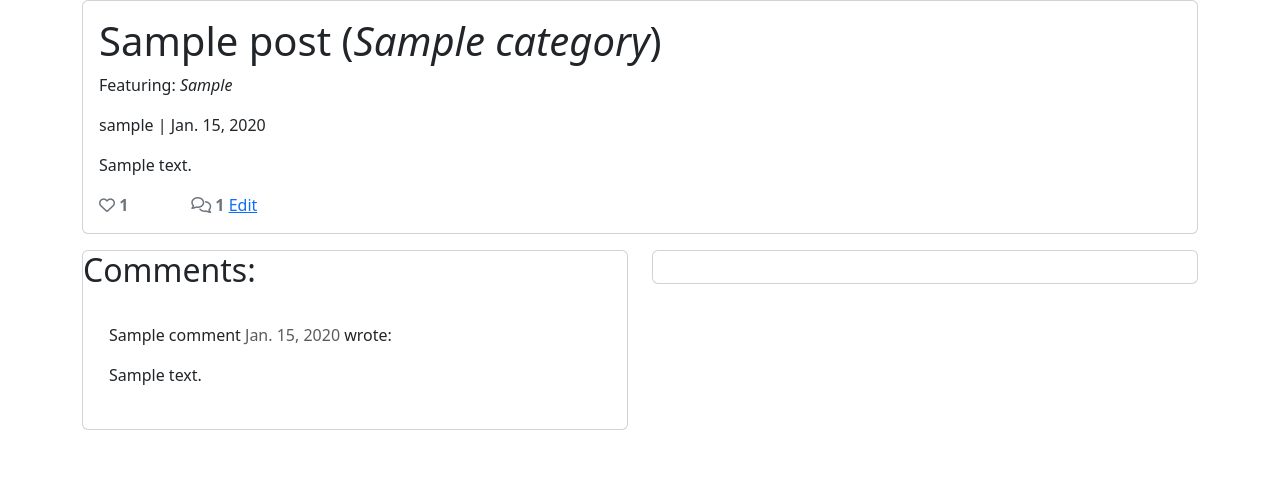
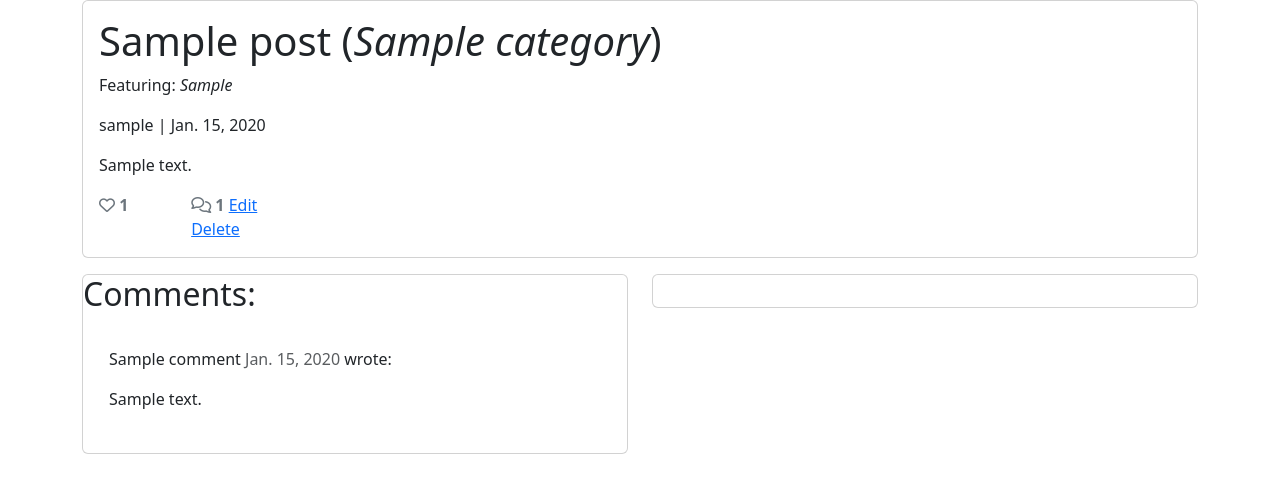
Before and after one commit to Lornavav/The-Big-Stream-Theory, a Django app: a page that uses templates/base.html in a window 1280 px wide. Shown: the part 72-552 px from the top of the page. Run offline with Django 3.2, Linux system fonts and the light colour scheme; tables that the repository leaves empty hold one stand-in row (values such as "Sample post"); some libraries are stand-ins or nearby versions.

Commit message:
Add view, template ad URL to delete a post

```diff
--- a/blog/urls.py
+++ b/blog/urls.py
@@ -8,7 +8,8 @@ urlpatterns = [
     path('articles/', views.PostList.as_view(), name='articles'),
     path('add_post/', views.CreateArticle.as_view(), name='add_post'),
     path('profile/', views.profile, name='profile'),
-    path('articles/edit/<slug:slug>/', views. EditPost.as_view(), name='edit_post'),
+    path('articles/edit/<slug:slug>/', views.EditPost.as_view(), name='edit_post'),
+    path('articles/<slug:slug>/delete/', views.DeletePost.as_view(), name='delete_post'),
     path('<slug:slug>/', views.PostDetail.as_view(), name='article_detail'),
     path('like/<slug:slug>', views.PostLike.as_view(), name='post_like'),
 ]
--- a/blog/views.py
+++ b/blog/views.py
@@ -1,6 +1,6 @@
 from django.shortcuts import render, get_object_or_404, reverse, redirect
 from django.views import generic, View
-from django.views.generic import ListView, CreateView, DetailView, UpdateView
+from django.views.generic import ListView, CreateView, DeleteView, UpdateView
 from django.urls import reverse_lazy
 from django.http import HttpResponseRedirect
 from django.contrib.auth.mixins import LoginRequiredMixin, UserPassesTestMixin
@@ -191,3 +191,15 @@ class EditPost(SuccessMessageMixin, UpdateView):
     template_name = 'edit_post.html'
     success_message = 'The article was edited successfully!'
     success_url = reverse_lazy('articles')
+
+
+class DeletePost(DeleteView):
+
+    model = Post
+    template_name = 'delete_post.html'
+    success_message = 'The article was successfully deleted!'
+    success_url = reverse_lazy('articles')
+
+    def delete(self, request, *args, **kwargs):
+        messages.success(self.request, self.success_message)
+        return super(DeletePost, self).delete(request, *args, **kwargs)
--- a/templates/article_detail.html
+++ b/templates/article_detail.html
@@ -38,6 +38,7 @@
                         {{ total_comments }}</strong>
                     {% endwith %}
                     <span><a href="{% url 'edit_post' post.slug %}">Edit</a></span>
+                    <span><a href="{% url 'delete_post' post.slug %}">Delete</a></span>
                 </div>
             </div>
         </div>
--- a/templates/base.html
+++ b/templates/base.html
@@ -19,6 +19,8 @@
     <!--Font Awesone-->
     <script src="https://kit.fontawesome.com/92dd2e7f78.js" crossorigin="anonymous"></script>
     <link rel="stylesheet" href="{% static 'css/style.css' %}">
+
+    <title>{% block title %}{% endblock %}</title>
 </head>
 
 <body>
```
Also changed, not shown: templates/delete_post.html (added, +22 -0 lines).
